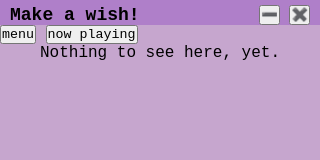
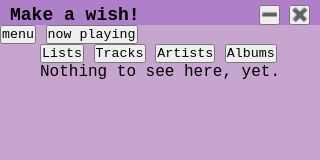
Before and after one commit to maggie-e-matthias/MusicPlayer, an Electron app: page index.html in a window 320 px wide. Both pictures are taken after a click on the button "menu". Drawn offline with Linux system fonts and the light colour scheme.

Commit message:
added buttons for sub-tabs including lists, artist, albums, and the list of all track read by the app

```diff
--- a/index.html
+++ b/index.html
@@ -97,7 +97,24 @@
 
             <!-- Menu Tab -->
             <div class="tab" id="menu-tab">
-                <p class="place-holder">Nothing to see here, yet.</p>
+
+                <!-- Sub-tabs -->
+                <div class="sub-tabs-menu">
+
+                    <!-- Lists & Playlists -->
+                    <button id="lists">Lists</button>
+
+                    <!-- All songs/tracks -->
+                    <button id="tracks">Tracks</button>
+
+                    <!-- Artists -->
+                    <button id="artists">Artists</button>
+
+                    <!-- Albums -->
+                    <button id="albums">Albums</button>
+
+                    <p class="place-holder">Nothing to see here, yet.</p>
+                </div>
             </div>
         </div>
 
```
